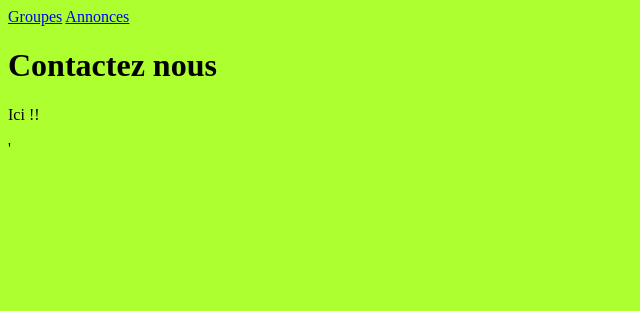
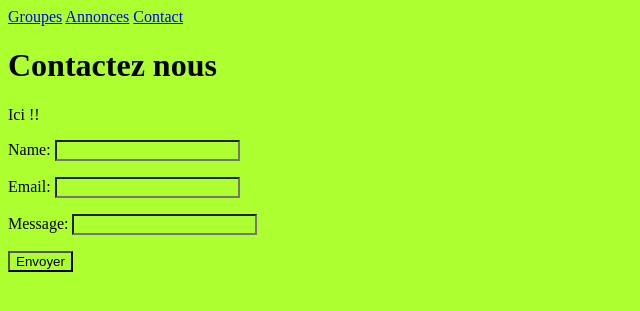
Before and after one commit to louiselize/DjangoBeginnerTuto, a Django app: page /contact-us/ in a window 1280 px wide. Shown: the top 311 px of the page, without its empty margins (0-640 px from the left). Run offline with Django 5.2, Linux system fonts and the light colour scheme.

Commit message:
feat: create form for contact

```diff
--- /dev/null
+++ b/merchex/listings/forms.py
@@ -0,0 +1,5 @@
+from django import forms
+class ContactUsForm(forms.Form):
+   name = forms.CharField(required=False)
+   email = forms.EmailField()
+   message = forms.CharField(max_length=1000)
--- a/merchex/listings/static/listings/styles.css
+++ b/merchex/listings/static/listings/styles.css
@@ -1 +1,3 @@
 * { background: greenyellow }
+
+.errorlist { margin-bottom: -45px }
--- a/merchex/listings/templates/listings/base.html
+++ b/merchex/listings/templates/listings/base.html
@@ -9,6 +9,7 @@
         <nav>
             <a href="{% url 'band-list' %}">Groupes</a>
             <a href="{% url 'listing-list' %}">Annonces</a>
+            <a href="{% url 'contact' %}">Contact</a>
         </nav>
         {% block content %}{% endblock %}
 
--- a/merchex/listings/templates/listings/contact.html
+++ b/merchex/listings/templates/listings/contact.html
@@ -3,6 +3,11 @@
 {% block content %}
 
     <h1>Contactez nous</h1>
-    <p> Ici !!</p>'
+    <p> Ici !!</p>
+    <form action="" method="post" novalidate>
+        {% csrf_token %}
+        {{ form.as_p }}
+        <input type="submit" value="Envoyer">
+    </form>
 
 {% endblock %}
--- a/merchex/listings/views.py
+++ b/merchex/listings/views.py
@@ -1,7 +1,9 @@
 from django.http import HttpResponse
 from django.shortcuts import render
 from listings.models import Band, Listings
-
+from listings.forms import ContactUsForm
+from django.core.mail import send_mail
+from django.shortcuts import redirect
 
 def band_list(request):
     bands = Band.objects.all()
@@ -20,8 +22,27 @@ def about(request):
     'listings/about.html')
 
 def contact(request):
+    if request.method == 'POST':
+        form = ContactUsForm(request.POST)
+
+        if form.is_valid():
+            send_mail(
+            subject=f'Message from {form.cleaned_data["name"] or "anonyme"} via MerchEx Contact Us form',
+            message=form.cleaned_data['message'],
+            from_email=form.cleaned_data['email'],
+            recipient_list=['admin@merchex.xyz'],
+        )
+            return redirect('email-sent')
+    else:
+        form = ContactUsForm()
+
     return render(request,
-    'listings/contact.html')
+                'listings/contact.html',
+                {'form': form})
+
+def email_sent(request):
+    return render(request,
+    'listings/email_sent.html')
 
 def listings_list(request):
     listings = Listings.objects.all()
--- a/merchex/merchex/settings.py
+++ b/merchex/merchex/settings.py
@@ -11,6 +11,8 @@ https://docs.djangoproject.com/en/5.0/ref/settings/
 """
 
 from pathlib import Path
+
+EMAIL_BACKEND = 'django.core.mail.backends.console.EmailBackend'
 
 # Build paths inside the project like this: BASE_DIR / 'subdir'.
 BASE_DIR = Path(__file__).resolve().parent.parent
--- a/merchex/merchex/urls.py
+++ b/merchex/merchex/urls.py
@@ -23,7 +23,8 @@ urlpatterns = [
     path('bands/', views.band_list, name='band-list'),
     path('bands/<int:id>/', views.band_detail, name='band-detail'),
     path('about-us/', views.about),
-    path('contact-us/', views.contact),
+    path('contact-us/', views.contact, name='contact'),
+    path('email_sent/', views.email_sent, name='email-sent'),
     path('listings/', views.listings_list, name="listing-list"),
     path('listings/<int:id>/', views.listings_detail, name='listing-detail'),
 
```
Also changed, not shown: merchex/listings/templates/listings/email_sent.html (added, +7 -0 lines).
